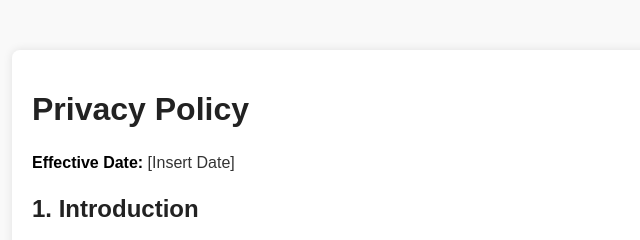
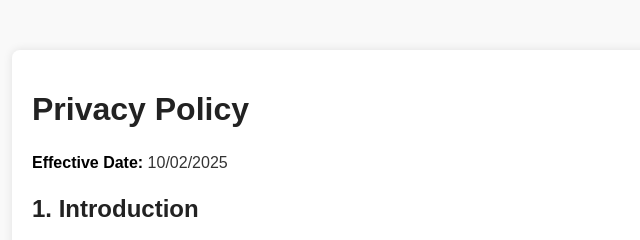
Before and after one commit to GreggsPLC/greggsplc.github.io, a plain HTML site: page PrivacyPolicy.html in a window 1280 px wide. Shown: the top 240 px of the page, 208-848 px from the left. Drawn offline with Linux system fonts and the light colour scheme.

Commit message:
Update PrivacyPolicy.html

```diff
--- a/PrivacyPolicy.html
+++ b/PrivacyPolicy.html
@@ -9,7 +9,7 @@
 <body>
     <div class="container">
         <h1>Privacy Policy</h1>
-        <p><strong>Effective Date:</strong> [Insert Date]</p>
+        <p><strong>Effective Date:</strong> 10/02/2025</p>
 
         <h2>1. Introduction</h2>
         <p>This Privacy Policy explains how we collect, use, and protect your information when you use our Discord bot ("Bot"). By using the Bot, you agree to the collection and use of information in accordance with this policy.</p>
```
